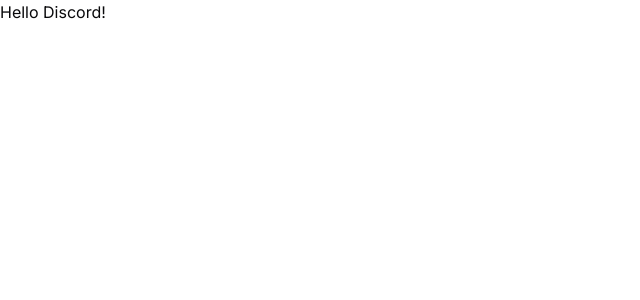
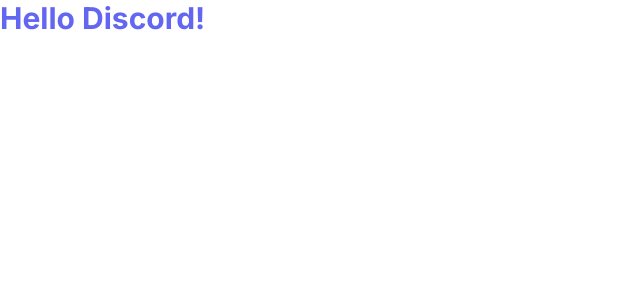
Before and after one commit to deepakmalpani/Tumult, a Next.js app: page / in a window 1280 px wide. Shown: the top 300 px of the page, without its empty margins (0-640 px from the left). Built offline with nearby package versions, Linux system fonts and the light colour scheme.

Commit message:
chore: Update page content in app/page.tsx

```diff
--- a/app/page.tsx
+++ b/app/page.tsx
@@ -1,8 +1,6 @@
-import Image from "next/image";
-
 export default function Home() {
   return (
-   <p>
+   <p className = "text-3xl font-bold text-indigo-500">
     Hello Discord!
    </p>
   );
```
